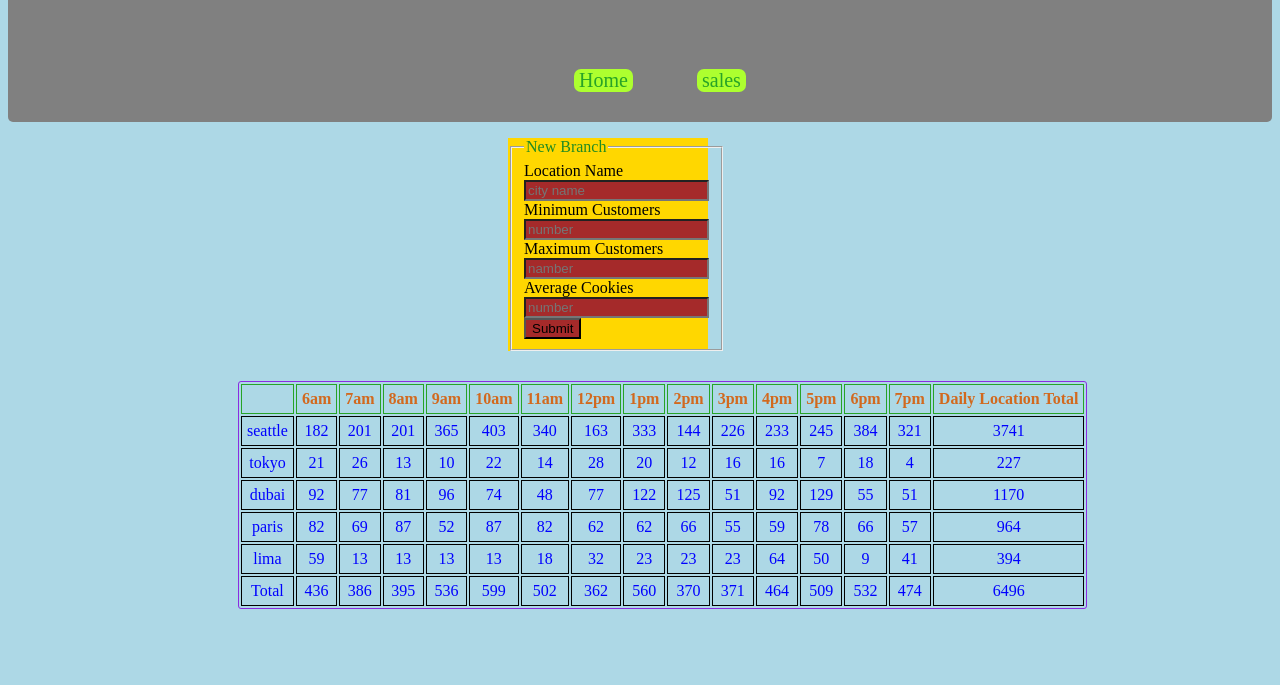
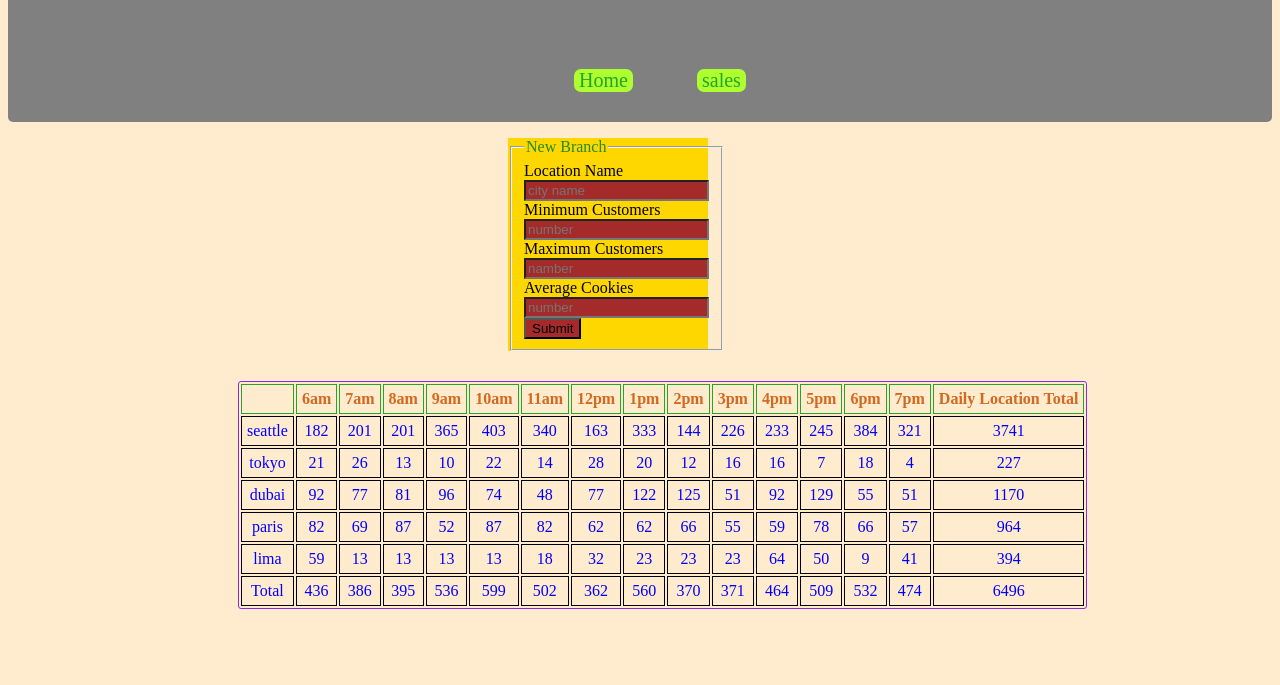
Before and after one commit to KZTahat/cookie-stand, a plain HTML site: page sales.html in a window 1280 px wide. Shown: the part 115-800 px from the top of the page. Drawn offline with Linux system fonts and the light colour scheme.

```diff
--- a/css/salesStyle.css
+++ b/css/salesStyle.css
@@ -1,5 +1,5 @@
 
-body{background-color: lightblue;}
+body{background-color:  blanchedalmond;}
 
 /* .....................Header(title and nav bar) */
 nav{background-color: grey;border-radius: 5px;text-align: center;}
```
